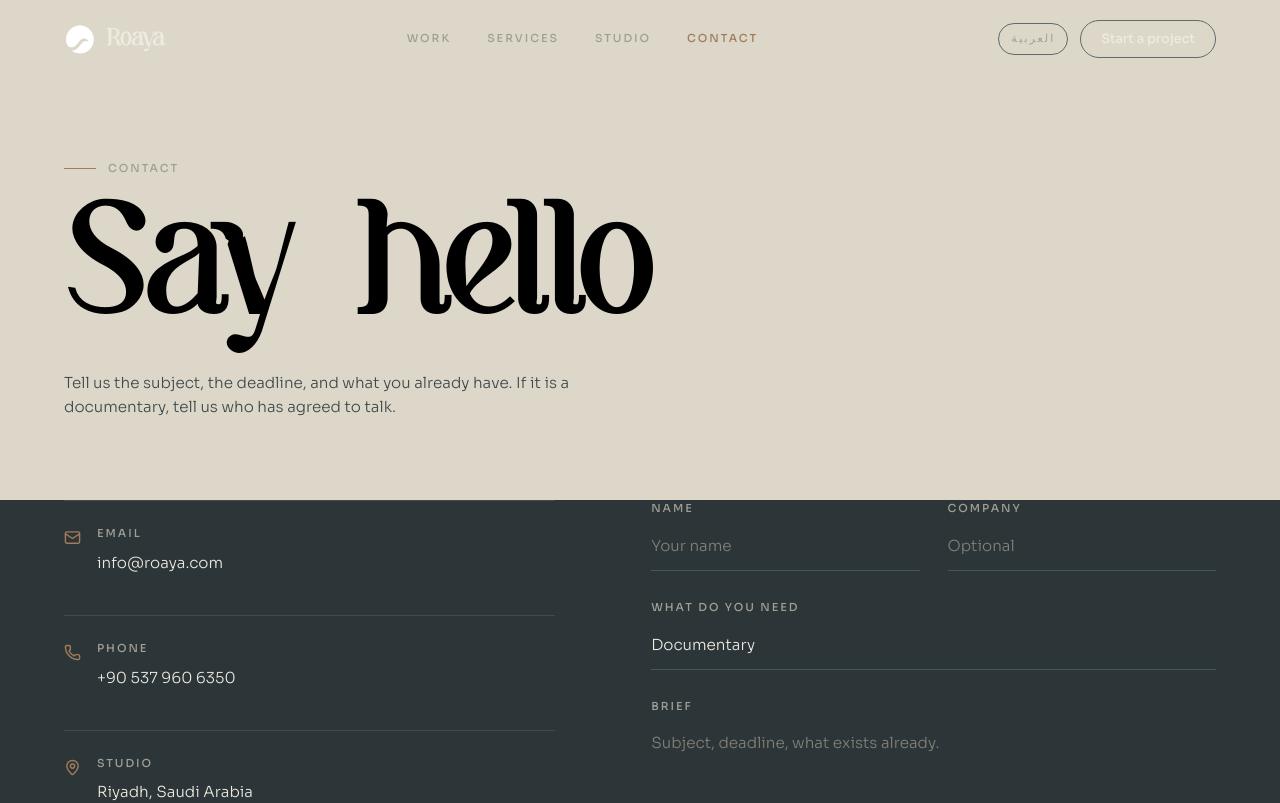
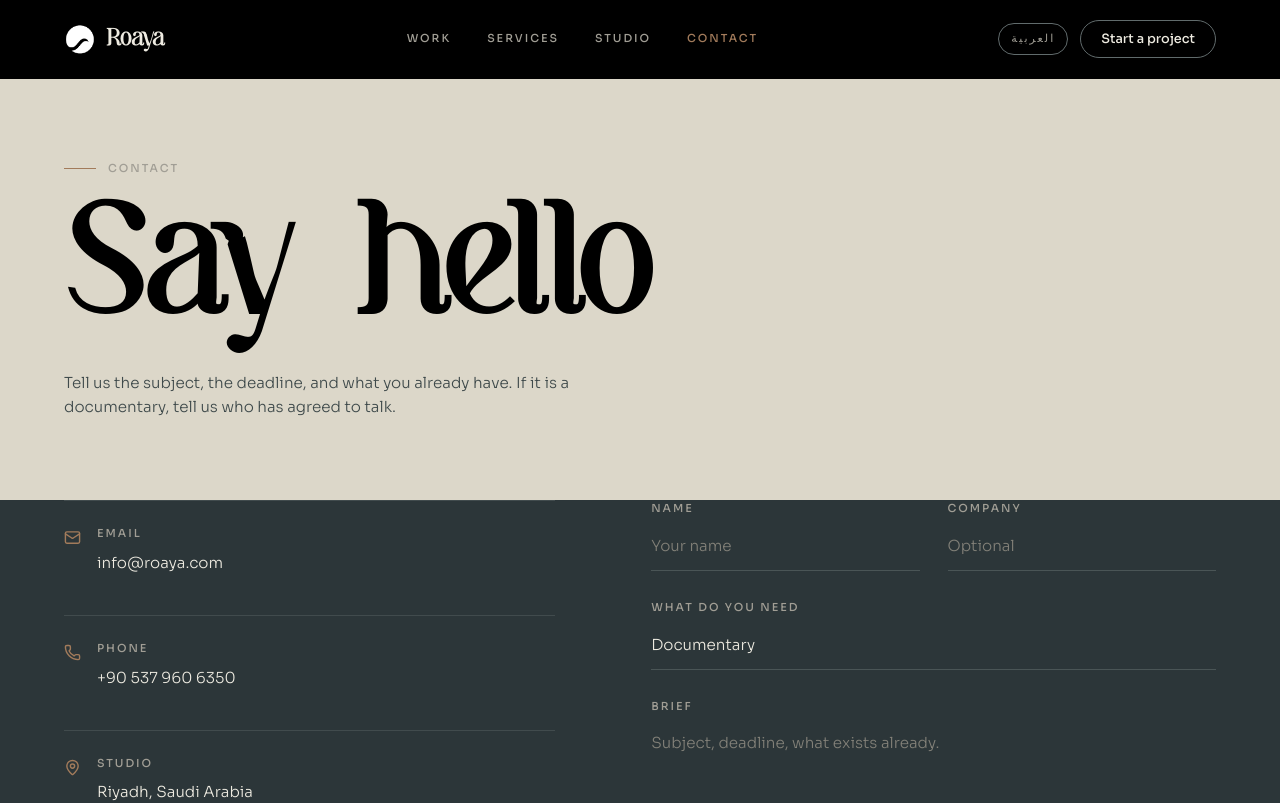
Before and after one commit to nigatheata-spec/roaya-portfolio, a React (Vite) app: page /contact in a window 1280 px wide. Shown: the top 803 px of the page. Built offline with nearby package versions, Linux system fonts and the light colour scheme.

Commit message:
Thicken circuit lines and make nav black

```diff
--- a/src/components/Nav.tsx
+++ b/src/components/Nav.tsx
@@ -39,9 +39,9 @@
 
   return (
     <header
-      className={`fixed inset-x-0 top-0 z-50 transition-[background-color,border-color,backdrop-filter] duration-500 ${
+      className={`fixed inset-x-0 top-0 z-50 bg-black transition-[background-color,border-color,backdrop-filter] duration-500 ${
         scrolled || open
-          ? 'border-b border-line-soft/70 bg-void/80 backdrop-blur-xl'
+          ? 'border-b border-line-soft/70 backdrop-blur-xl'
           : 'border-b border-transparent'
       }`}
     >
--- a/src/pages/Contact.tsx
+++ b/src/pages/Contact.tsx
@@ -111,7 +111,7 @@
               d={d}
               fill="none"
               stroke="var(--color-teal)"
-              strokeWidth="1"
+              strokeWidth="2.5"
             />
           ))}
         </svg>
```
